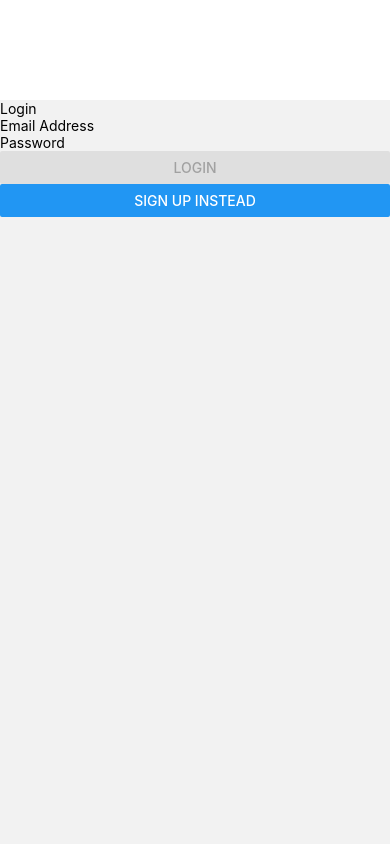
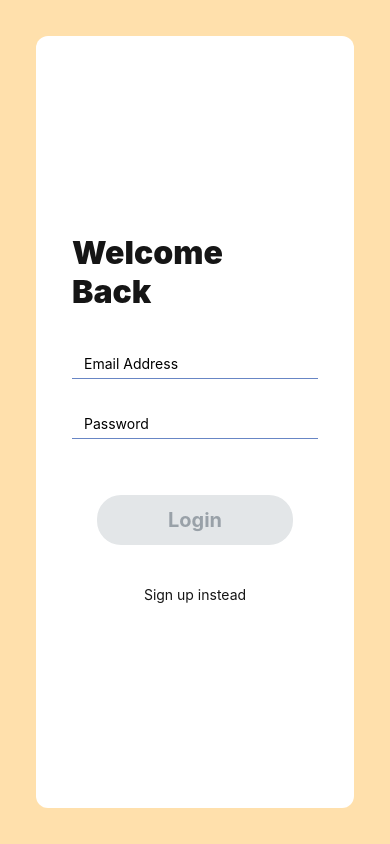
Before and after one commit to Nikodermus/Flashcards, a React Native app: screen / in a window 390 px wide. Built offline with nearby package versions, Linux system fonts and the light colour scheme.

Commit message:
Login styles

```diff
--- a/src/Screens/Login.screen.js
+++ b/src/Screens/Login.screen.js
@@ -1,11 +1,58 @@
+import { Button } from '@rneui/base';
 import to from 'await-to-js';
 import { signInWithEmailAndPassword } from 'firebase/auth';
 import { useCallback, useState, useEffect } from 'react';
-import { Button, Text, TextInput, View } from 'react-native';
+import { StyleSheet, Text, TextInput, View } from 'react-native';
 import { auth } from '../api/db';
 import { MESSAGES } from '../constants/errors.contstants';
 import { ROUTES } from '../constants/navigation.constants';
+import { COLORS, COMPONENT, FONT } from '../constants/style.contstants';
 import { useUser } from '../hooks/auth';
+
+const styles = StyleSheet.create({
+  outer: {
+    backgroundColor: COLORS.highlight,
+    padding: 36,
+    height: '100%',
+  },
+  inner: {
+    backgroundColor: 'white',
+    borderRadius: 12,
+    flex: 1,
+    alignContent: 'center',
+    justifyContent: 'center',
+    padding: 36,
+  },
+  input: {
+    borderBottomColor: COLORS.main,
+    borderBottomWidth: 1,
+    marginBottom: 24,
+    padding: 12,
+    paddingBottom: 6,
+  },
+  title: {
+    ...FONT.h1,
+    marginBottom: 32,
+  },
+  button: {
+    ...COMPONENT.button.highlight,
+    marginVertical: 32,
+    marginLeft: '10%',
+  },
+  link: {
+    button: {
+      backgroundColor: 'transparent',
+    },
+    title: {
+      ...FONT.sub,
+      fontSize: 14,
+    },
+  },
+  inputContainer: {
+    alignContent: 'center',
+    justifyContent: 'center',
+  },
+});
 
 function Login({ navigation }) {
   const [user, setUser] = useUser();
@@ -61,18 +108,20 @@ function Login({ navigation }) {
   const { email, password } = form;
 
   return (
-    <View>
-      <View>
-        <Text>Login</Text>
+    <View style={styles.outer}>
+      <View style={styles.inner}>
+        <Text style={styles.title}>Welcome{'\n'}Back</Text>
 
-        <View>
+        <View style={styles.inputContainer}>
           <TextInput
+            style={styles.input}
             placeholder="Email Address"
             value={email}
             textContentType="emailAddress"
             onChangeText={(value) => handleChange({ key: 'email', value })}
           />
           <TextInput
+            style={styles.input}
             placeholder="Password"
             value={password}
             textContentType="password"
@@ -80,12 +129,20 @@ function Login({ navigation }) {
             onChangeText={(value) => handleChange({ key: 'password', value })}
           />
 
-          <Button title="Login" onPress={doLogin} disabled={!valid} />
+          <Button
+            titleStyle={FONT.button}
+            buttonStyle={styles.button}
+            title="Login"
+            onPress={doLogin}
+            disabled={!valid}
+          />
         </View>
 
         {error && <Text>{error}</Text>}
 
         <Button
+          buttonStyle={styles.link.button}
+          titleStyle={styles.link.title}
           title="Sign up instead"
           onPress={() => navigation.navigate(ROUTES.signup)}
         />
--- a/src/Wrappers/Navigation.js
+++ b/src/Wrappers/Navigation.js
@@ -12,7 +12,6 @@ const Stack = createStackNavigator();
 function Navigation() {
   return (
     <NavigationContainer>
-      <View style={{ marginTop: 100 }} />
       <Stack.Navigator screenOptions={{ headerShown: false }}>
         <Stack.Screen name={ROUTES.login} component={Login} />
         <Stack.Screen name={ROUTES.signup} component={SignUp} />
--- /dev/null
+++ b/src/constants/style.contstants.js
@@ -0,0 +1,51 @@
+export const COLORS = {
+  main: '#6886C5',
+  highlight: '#FFE0AC',
+  text: '#151515',
+  textLight: '#FFFFFF',
+};
+
+export const FONT = {
+  h1: {
+    fontSize: 32,
+    fontWeight: 900,
+    color: COLORS.text,
+  },
+  h2: {
+    fontSize: 32,
+    fontWeight: 600,
+    color: COLORS.main,
+  },
+  h3: {
+    fontSize: 24,
+    fontWeight: 500,
+  },
+  sub: {
+    fontSize: 18,
+    fontWeight: 400,
+    color: COLORS.text,
+  },
+  button: {
+    fontWeight: 700,
+    fontSize: 20,
+  },
+};
+
+export const COMPONENT = {
+  button: {
+    main: {
+      backgroundColor: COLORS.main,
+      borderRadius: 24,
+      color: COLORS.textLight,
+      padding: 12,
+      width: '80%',
+    },
+    highlight: {
+      backgroundColor: COLORS.highlight,
+      borderRadius: 24,
+      color: COLORS.text,
+      padding: 12,
+      width: '80%',
+    },
+  },
+};
```
